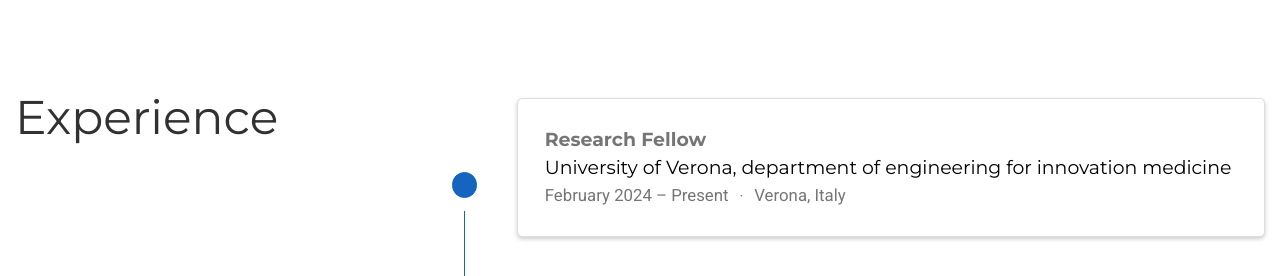
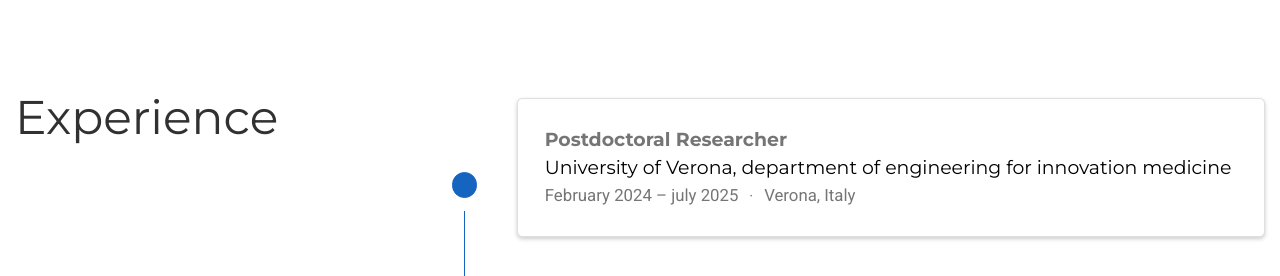
Before and after one commit to tgdulecha/tgdulecha.github.io, a plain HTML site: page index.html in a window 1280 px wide. Shown: the part 2140-2416 px from the top of the page. Drawn offline with nearby package versions, Linux system fonts and the light colour scheme; some icons are missing.

Commit message:
modifed experience

```diff
--- a/index.html
+++ b/index.html
@@ -608,7 +608,7 @@
                       <div
                         class="section-subheading card-title exp-title text-muted my-0"
                       >
-                        Research Fellow
+                      Postdoctoral  Researcher
                       </div>
                       <div
                         class="section-subheading card-title exp-company text-muted my-0"
@@ -622,7 +622,7 @@
                         >
                       </div>
                       <div class="text-muted exp-meta">
-                        February 2024 – Present
+                        February 2024 – july 2025
 
                         <span class="middot-divider"></span>
                         <span>Verona, Italy</span>
```
